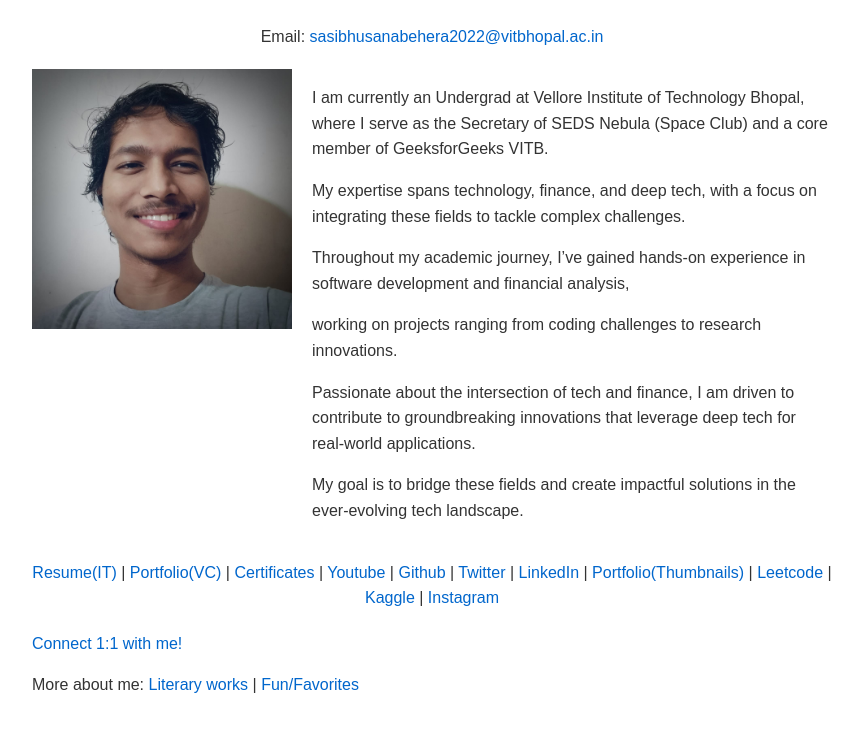
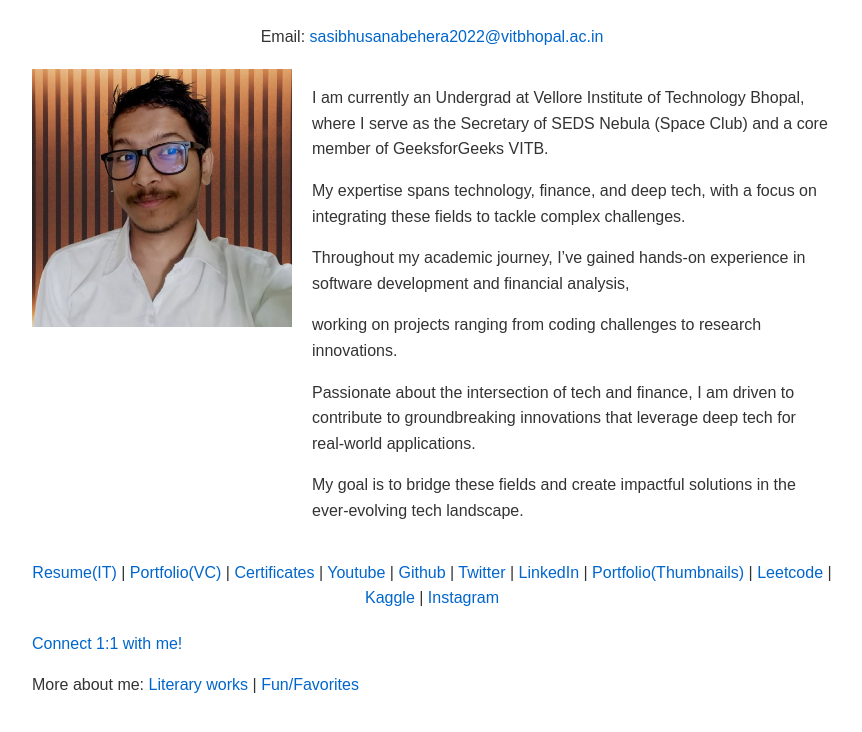
Before and after one commit to sasibhusanabehera/sasibhusanabehera.github.io, a plain HTML site: page index.html in a window 1280 px wide. Shown: the part 114-846 px from the top of the page, without its empty margins (208-1070 px from the left). Drawn offline with Linux system fonts and the light colour scheme.

Commit message:
Update index.html

```diff
--- a/index.html
+++ b/index.html
@@ -57,7 +57,7 @@
 
     <div class="content">
         <div class="photo">
-            <img src="Sasibhusana_Behera_Image.jpg" alt="SasibhusanaBehera">
+            <img src="updated_sasi_img-1.jpg" alt="SasibhusanaBehera">
         </div>
 
         <div class="info">
```
